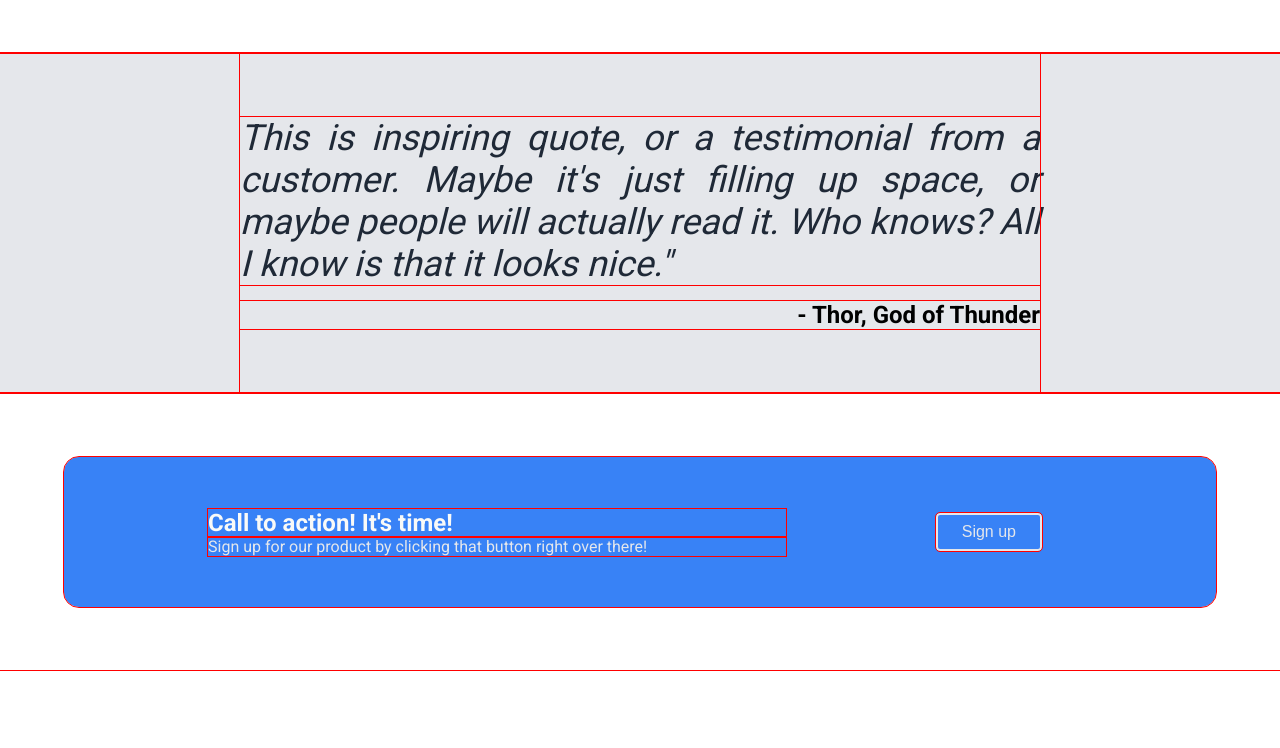
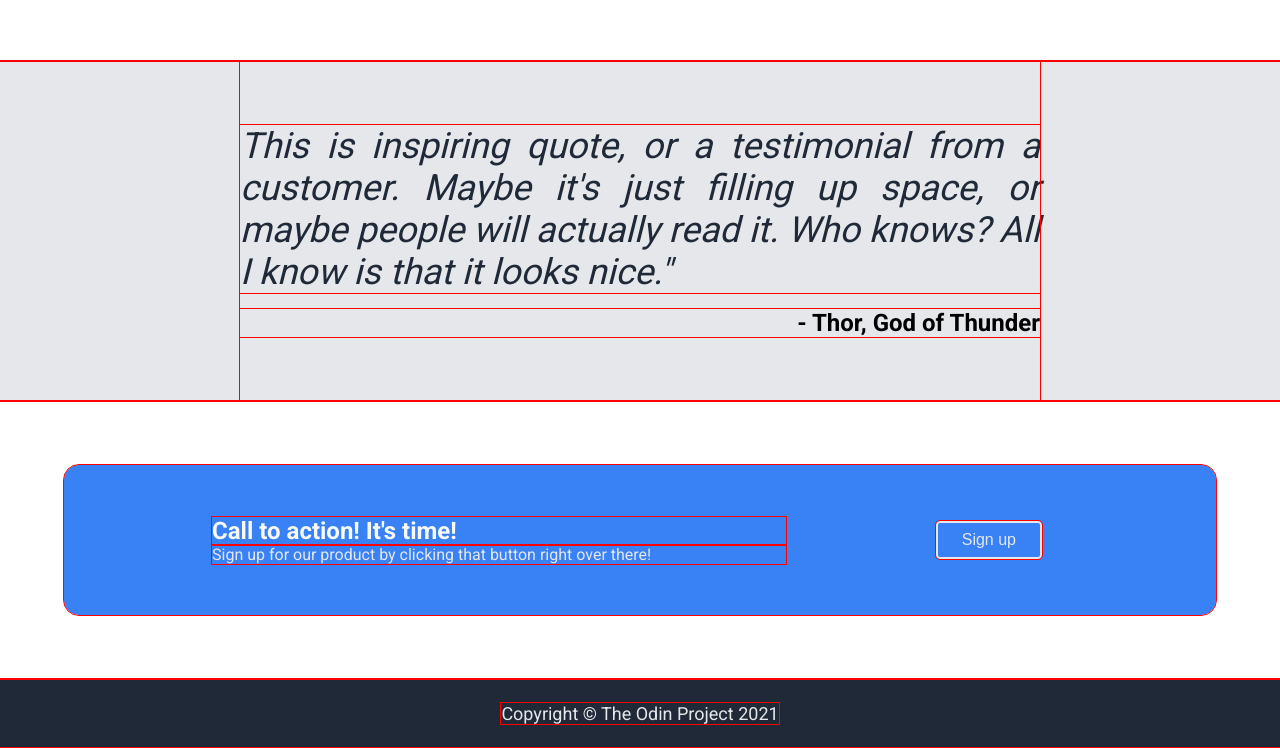
Before and after one commit to mixedd69/foundations-landing-page, a plain HTML site: page index.html in a window 1280 px wide. Shown: the part 843-1591 px from the top of the page. Before the commit the page ends 1514 px from the top, so only its background shows below. Drawn offline with Linux system fonts and the light colour scheme.

Commit message:
Add and style footer

```diff
--- a/index.html
+++ b/index.html
@@ -86,6 +86,10 @@
             </div>
         </section>
 
+        <footer class="footer">
+            <p>Copyright &copy; The Odin Project 2021</p>
+        </footer>
+
     </main>
 
     <footer></footer>
--- a/style.css
+++ b/style.css
@@ -14,7 +14,7 @@ body {
     display: flex;
     justify-content: space-between;
     align-items: center;
-    padding: 20px;
+    padding: 24px;
     background-color: #1f2937;
 }
 
@@ -202,7 +202,7 @@ figcaption {
 
 .call-text {
     flex: 2;
-    margin-left: 120px;
+    margin-left: 124px;
 }
 
 .call-text h2 {
@@ -226,3 +226,14 @@ figcaption {
     width: auto;
     margin: 150px;
 }
+
+.footer {
+    display: flex;
+    justify-content: center;
+    align-items: center;
+    background: #1f2937;
+    color: #E5E7EB;
+    font-size: 18px;
+    padding: 24px 0;
+    width: 100%;
+}
```
